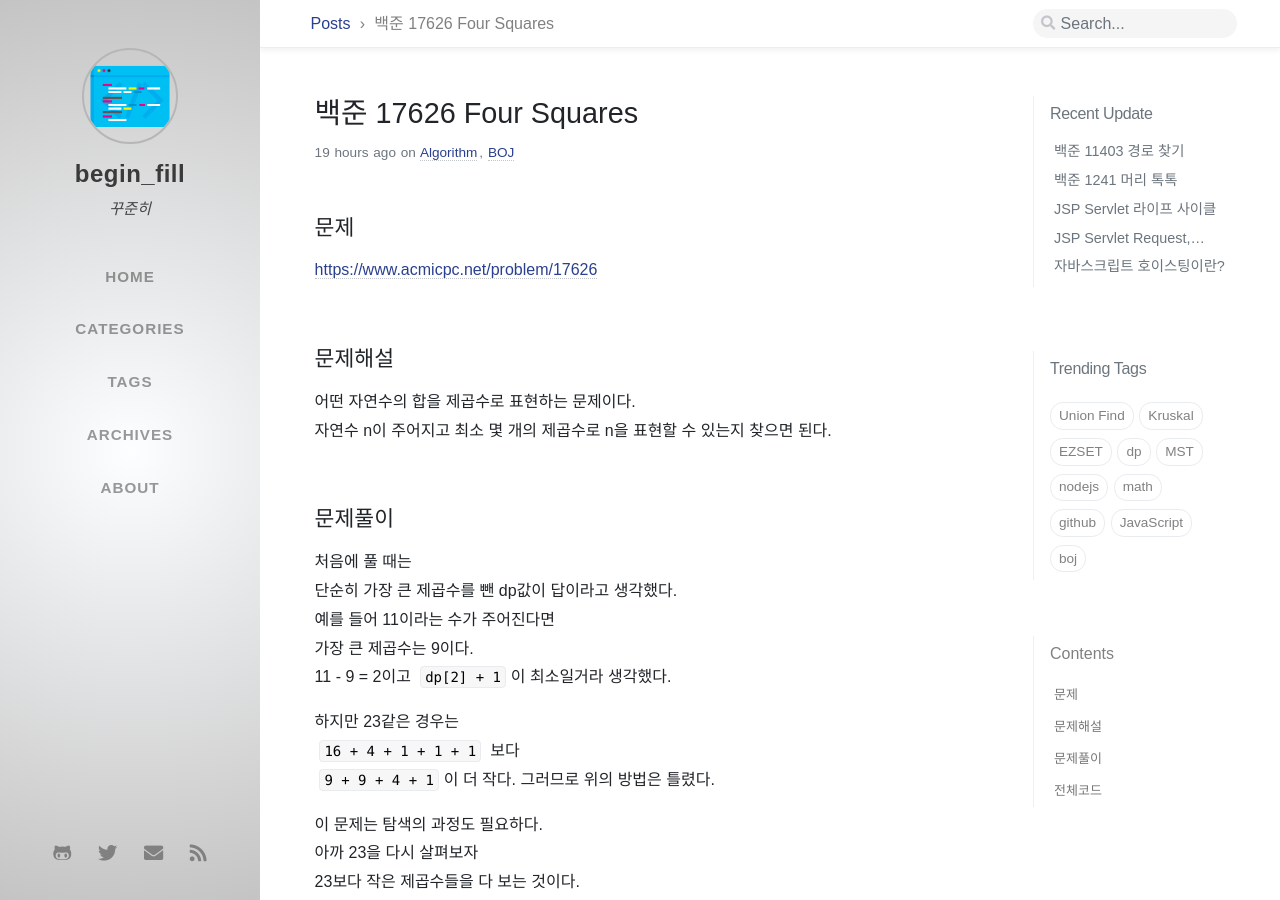
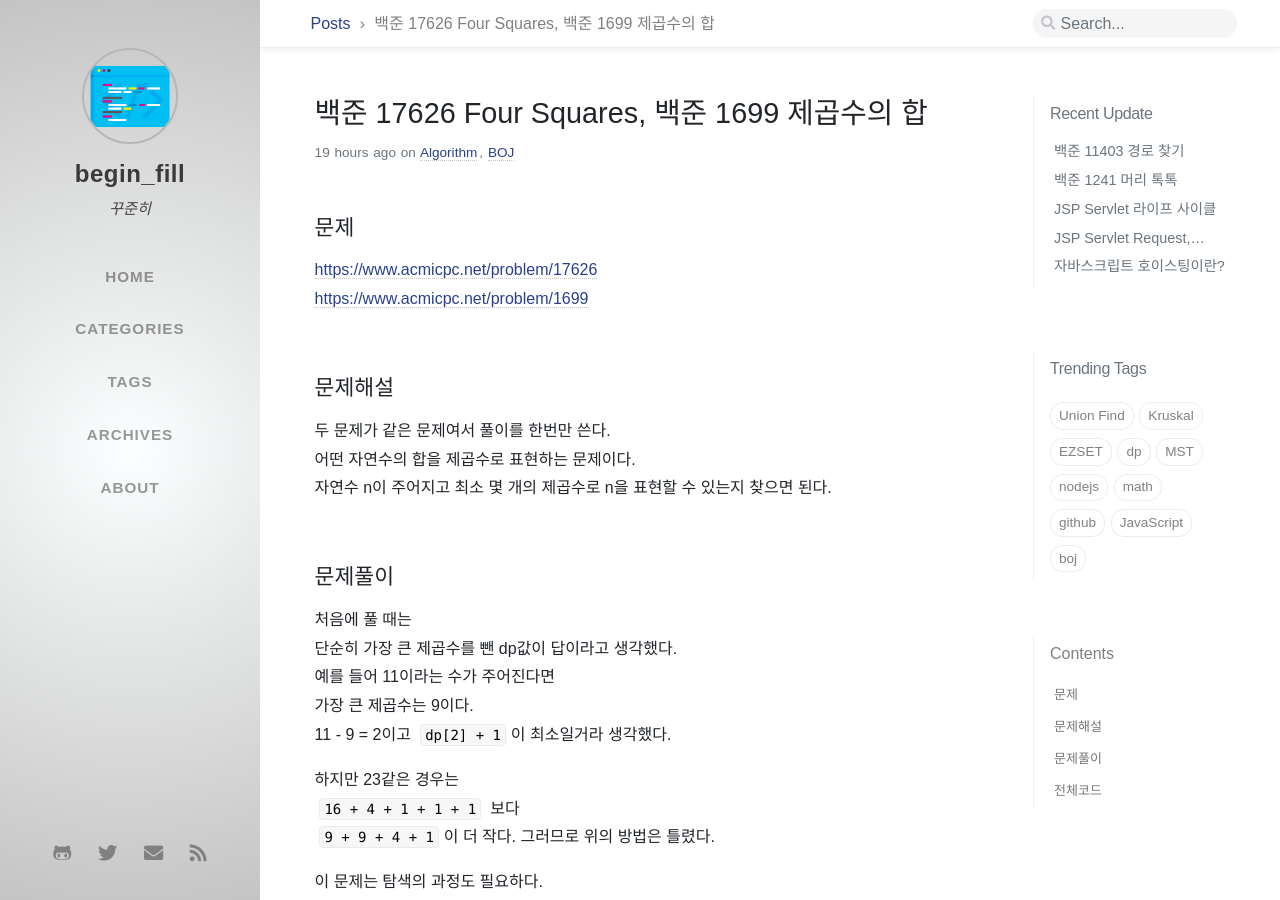
Before and after one commit to ip99202/ip99202.github.io, a Jekyll site: the page built from _posts/2020-08-25-백준-17626-Four-Squares.md, in a window 1280 px wide and 900 px high. Built offline with Jekyll 4.4.1, drawn with Linux system fonts in a browser that asks for light colours; nearby versions of some CDN libraries; some web fonts are replaced; comment, search, counter and statistics services are not loaded.

Commit message:
Fix post

```diff
--- a/_posts/2020-08-25-백준-17626-Four-Squares.md
+++ b/_posts/2020-08-25-백준-17626-Four-Squares.md
@@ -1,5 +1,5 @@
 ---
-title: 백준 17626 Four Squares
+title: 백준 17626 Four Squares, 백준 1699 제곱수의 합
 date: 2020-08-25 19:30:00 +0800
 categories: [Algorithm, BOJ]
 tags: [boj, dp]
@@ -7,9 +7,11 @@ tags: [boj, dp]
 
 ## 문제
 [https://www.acmicpc.net/problem/17626](https://www.acmicpc.net/problem/17626)
+[https://www.acmicpc.net/problem/1699](https://www.acmicpc.net/problem/1699)
 <br>
 
 ## 문제해설
+두 문제가 같은 문제여서 풀이를 한번만 쓴다.
 어떤 자연수의 합을 제곱수로 표현하는 문제이다.
 자연수 n이 주어지고 최소 몇 개의 제곱수로 n을 표현할 수 있는지 찾으면 된다.
 <br>
```
